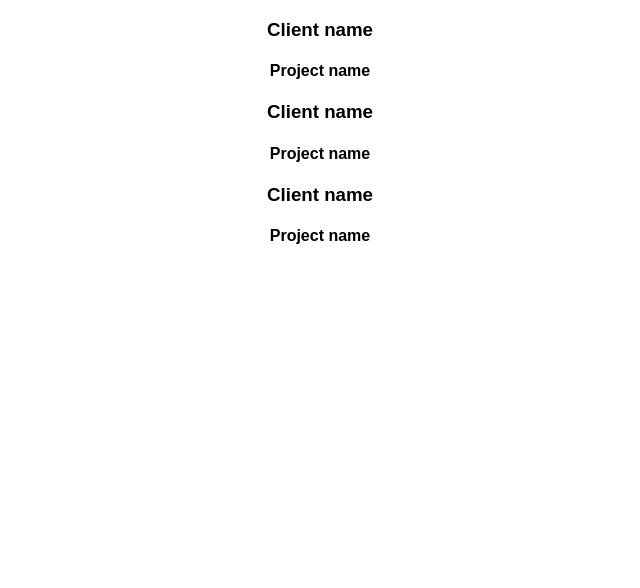
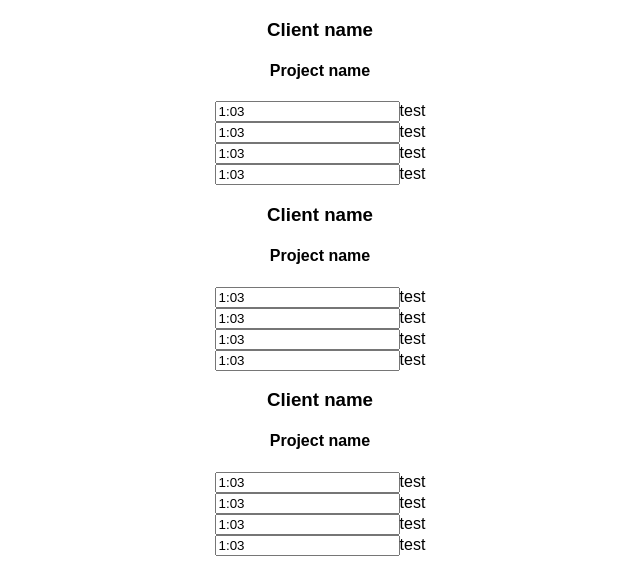
Before and after one commit to mitrakmt/doubletime-client, a React (Create React App) app: page / in a window 1280 px wide. Shown: the top 588 px of the page, without its empty margins (320-960 px from the left). Built offline with nearby package versions, Linux system fonts and the light colour scheme; what redux-promise-middleware would draw is missing.

Commit message:
[feature] Add test data and text input

```diff
--- a/src/components/TimeBox/TimeBox.js
+++ b/src/components/TimeBox/TimeBox.js
@@ -2,7 +2,7 @@ import React from 'react';
 
 const TimeBox = props => (
 	<div className="timeBox">
-		<span>{props.hours}</span>
+		<input type="text" value={props.hours} />
 		<span>{props.note}</span>
 	</div>
 );
--- a/src/components/TimesheetRows/TimesheetRows.js
+++ b/src/components/TimesheetRows/TimesheetRows.js
@@ -1,7 +1,7 @@
 import React from 'react';
 import TimesheetRow from 'components/TimesheetRow/TimesheetRow';
 
-const workingDays = ['Monday', 'Tuesday', 'Wednesday', 'Thursday', 'Friday', 'Saturday', 'Sunday'];
+const workingDays = [{ hours: '1:03', note: 'test' }, { hours: '1:03', note: 'test' }, { hours: '1:03', note: 'test' }, { hours: '1:03', note: 'test' }];
 
 const TimesheetRows = props => (
 	props.timesheetRows.map(row => <TimesheetRow workingDays={workingDays} />)
```
